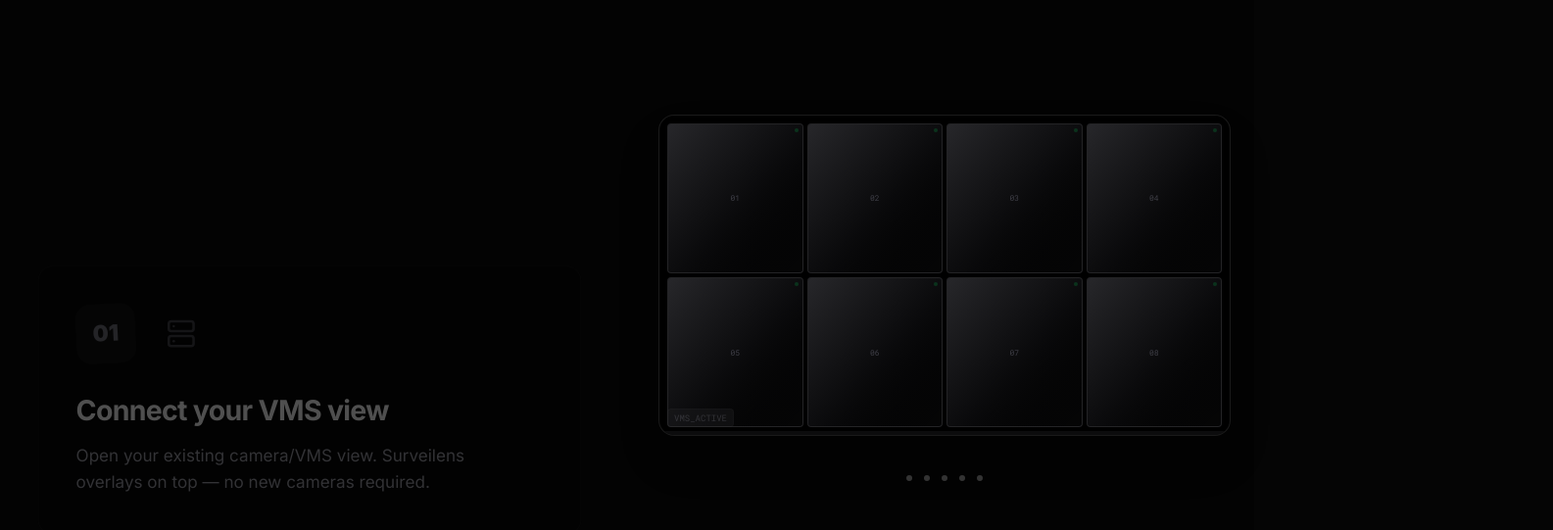
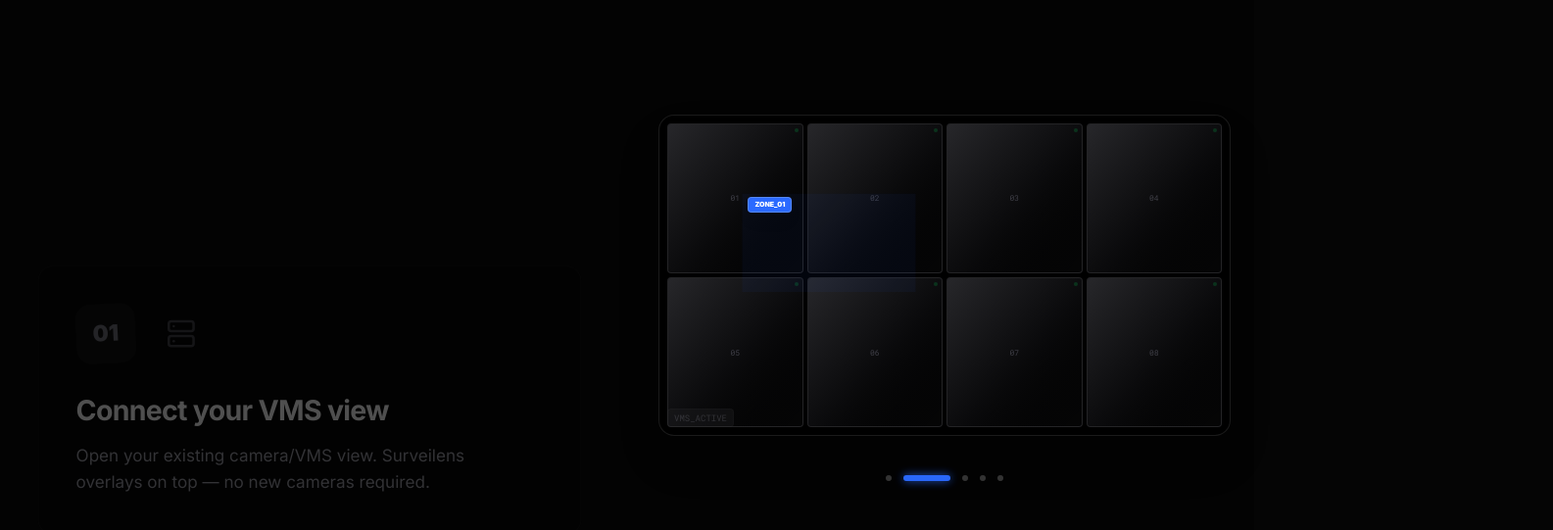
Before and after one commit to ajohn12151/SurveiLens-Website, a Next.js app: page / in a window 1280 px wide. Shown: the part 5106-5647 px from the top of the page at 98% size, 1585 px wide, since content can reach past the window. Built offline with nearby package versions, Linux system fonts and the light colour scheme.

Commit message:
Fix broken animations and faint visuals in How to Start section

```diff
--- a/src/components/sections/HowToUseScroll.tsx
+++ b/src/components/sections/HowToUseScroll.tsx
@@ -51,35 +51,29 @@ const STEPS: Step[] = [
     },
 ];
 
-const HowToUseVisual = ({ activeIndex, currentStep, totalSteps, isMobile = false }: { activeIndex: number, currentStep: number, totalSteps: number, isMobile?: boolean }) => {
+const HowToUseVisual = ({ activeIndex, currentStep, sectionInView, isMobile = false }: { activeIndex: number, currentStep: number, sectionInView: boolean, isMobile?: boolean }) => {
     // Cinematic Step 1 logic: Show black for 1000ms, then reveal grid
-    // For mobile, we use a local ref because each card has its own visual component
     const [isRevealed, setIsRevealed] = useState(false);
-    const containerRef = useRef<HTMLDivElement>(null);
 
     useEffect(() => {
-        // If this specific visual component is the active one in the scroll sequence
-        if (activeIndex === currentStep) {
-            // Delay the reveal for Step 1 aesthetic
+        // Trigger reveal only when section is in view and we are on the relevant step
+        if (sectionInView && activeIndex === currentStep) {
             const timer = setTimeout(() => setIsRevealed(true), 1000);
             return () => clearTimeout(timer);
         } else if (activeIndex > currentStep) {
-            // Already passed this step, keep it revealed but static
+            // If we've already passed this step, keep it revealed
             setIsRevealed(true);
-        } else {
-            // Step not reached yet or inactive
+        } else if (!sectionInView && activeIndex === 0) {
+            // Reset Step 1 if scrolled completely away
             setIsRevealed(false);
         }
-    }, [activeIndex, currentStep]);
+    }, [activeIndex, currentStep, sectionInView]);
 
     return (
-        <div
-            ref={containerRef}
-            className={cn(
-                "relative w-full rounded-2xl border border-white/10 bg-black overflow-hidden shadow-2xl transition-all duration-700 mx-auto",
-                isMobile ? "aspect-[16/10]" : "aspect-video"
-            )}
-        >
+        <div className={cn(
+            "relative w-full rounded-2xl border border-white/10 bg-black overflow-hidden shadow-2xl transition-all duration-700 mx-auto",
+            isMobile ? "aspect-[16/10]" : "aspect-video"
+        )}>
             {/* --- BASE: Camera Mosaic Grid (Cinematic Reveal) --- */}
             <div className={cn(
                 "absolute inset-0 grid gap-1 p-2 transition-all duration-1000 ease-out",
@@ -131,7 +125,7 @@ const HowToUseVisual = ({ activeIndex, currentStep, totalSteps, isMobile = false
 
                 {/* --- Step 2: SVG Zone Drawing --- */}
                 <div className={cn(
-                    "absolute inset-0 transition-opacity duration-700",
+                    "absolute inset-0 transition-all duration-700",
                     activeIndex >= 1 ? "opacity-100 translate-y-0" : "opacity-0 translate-y-2 pointer-events-none"
                 )}>
                     <svg className="absolute inset-0 w-full h-full" viewBox="0 0 100 100" preserveAspectRatio="none">
@@ -203,10 +197,10 @@ const HowToUseVisual = ({ activeIndex, currentStep, totalSteps, isMobile = false
                     activeIndex >= 4 ? "opacity-100 translate-y-0" : "opacity-0 translate-y-6"
                 )}>
                     <div className="flex gap-1.5">
-                        <button className="flex-1 py-2 text-[8px] font-black uppercase tracking-tight bg-zinc-900 text-zinc-500 rounded-lg border border-white/5 transition-colors hover:text-white">
+                        <button className="flex-1 py-3 text-[8px] font-bold uppercase tracking-tight bg-zinc-900 text-zinc-500 rounded-lg border border-white/5 transition-colors hover:text-white">
                             DISMISS
                         </button>
-                        <button className="flex-[2] py-2 text-[8px] font-black uppercase tracking-tight bg-surveilens-blue text-white rounded-lg shadow-lg border border-white/10 transition-all hover:bg-blue-600">
+                        <button className="flex-[2] py-3 text-[8px] font-bold uppercase tracking-tight bg-surveilens-blue text-white rounded-lg shadow-lg border border-white/10 transition-all hover:bg-blue-600">
                             ESCALATE_NOW →
                         </button>
                     </div>
@@ -214,11 +208,11 @@ const HowToUseVisual = ({ activeIndex, currentStep, totalSteps, isMobile = false
             </div>
 
             {/* --- Initialization Overlay (Cinematic Step 1) --- */}
-            {currentStep === 0 && activeIndex === 0 && !isRevealed && (
+            {activeIndex === 0 && !isRevealed && (
                 <div className="absolute inset-0 bg-black z-[25] flex items-center justify-center">
-                    <div className="flex flex-col items-center gap-3 animate-fade-in">
+                    <div className="flex flex-col items-center gap-3">
                         <div className="relative h-1 w-32 sm:w-48 bg-white/5 rounded-full overflow-hidden">
-                            <div className="h-full bg-surveilens-blue animate-[scan_1.5s_linear_infinite]" style={{ width: '40%' }} />
+                            <div className="h-full bg-surveilens-blue animate-[scan_1s_linear_infinite]" style={{ width: '40%' }} />
                         </div>
                         <div className="flex items-center gap-2">
                             <span className="w-1.5 h-1.5 bg-surveilens-blue rounded-full animate-ping" />
@@ -229,44 +223,36 @@ const HowToUseVisual = ({ activeIndex, currentStep, totalSteps, isMobile = false
                     </div>
                 </div>
             )}
-
-            {/* Base Progress Indicator - Only on Desktop sticky visual */}
-            {!isMobile && (
-                <div className="absolute bottom-0 left-0 right-0 h-1 bg-zinc-900/50 z-50">
-                    <div
-                        className="h-full bg-surveilens-blue transition-all duration-700 shadow-[0_0_15px_rgba(43,106,255,1)]"
-                        style={{ width: `${((activeIndex + 1) / totalSteps) * 100}%` }}
-                    />
-                </div>
-            )}
         </div>
     )
 }
 
 export const HowToUseScroll = () => {
-    // Start at -1 to prevent premature animation
-    const [activeIndex, setActiveIndex] = useState(-1);
+    // Restore default to 0 to prevent faint visuals on load
+    const [activeIndex, setActiveIndex] = useState(0);
+    const [sectionInView, setSectionInView] = useState(false);
     const sectionRef = useRef<HTMLDivElement>(null);
     const cardRefs = useRef<(HTMLDivElement | null)[]>([]);
 
-    // Use IntersectionObserver for mobile cards to trigger their own animations
-    const [visibleSteps, setVisibleSteps] = useState<number[]>([]);
+    useEffect(() => {
+        // Desktop scroll and global section visibility logic
+        const observer = new IntersectionObserver(
+            ([entry]) => {
+                setSectionInView(entry.isIntersecting);
+            },
+            { threshold: 0.2 } // Section is partially visible
+        );
 
-    useEffect(() => {
-        // Desktop scroll logic
+        if (sectionRef.current) {
+            observer.observe(sectionRef.current);
+        }
+
         const handleScroll = () => {
             if (window.innerWidth < 1024) return;
 
             const viewportCenter = window.innerHeight / 2;
-            let closestIndex = -1;
+            let closestIndex = 0;
             let closestDistance = Infinity;
-
-            // Only track if the section is in the viewport
-            const sectionRect = sectionRef.current?.getBoundingClientRect();
-            if (!sectionRect || sectionRect.top > window.innerHeight || sectionRect.bottom < 0) {
-                if (activeIndex !== -1) setActiveIndex(-1);
-                return;
-            }
 
             cardRefs.current.forEach((card, index) => {
                 if (!card) return;
@@ -274,7 +260,7 @@ export const HowToUseScroll = () => {
                 const cardCenter = rect.top + rect.height / 2;
                 const distance = Math.abs(cardCenter - viewportCenter);
 
-                if (distance < closestDistance && distance < viewportCenter) {
+                if (distance < closestDistance) {
                     closestDistance = distance;
                     closestIndex = index;
                 }
@@ -285,29 +271,11 @@ export const HowToUseScroll = () => {
             }
         };
 
-        // Mobile intersection observer
-        const observers: IntersectionObserver[] = [];
-        if (window.innerWidth < 1024) {
-            cardRefs.current.forEach((card, index) => {
-                if (!card) return;
-                const observer = new IntersectionObserver(
-                    ([entry]) => {
-                        if (entry.isIntersecting) {
-                            setVisibleSteps(prev => [...new Set([...prev, index])]);
-                        }
-                    },
-                    { threshold: 0.6 } // Card must be 60% visible to trigger
-                );
-                observer.observe(card);
-                observers.push(observer);
-            });
-        }
-
         window.addEventListener("scroll", handleScroll, { passive: true });
         handleScroll();
         return () => {
             window.removeEventListener("scroll", handleScroll);
-            observers.forEach(o => o.disconnect());
+            observer.disconnect();
         };
     }, [activeIndex]);
 
@@ -371,7 +339,8 @@ export const HowToUseScroll = () => {
                         <div className="w-full">
                             <HowToUseVisual
                                 activeIndex={activeIndex}
-                                currentStep={activeIndex} // On desktop, visual is unified
+                                currentStep={activeIndex}
+                                sectionInView={sectionInView}
                                 totalSteps={STEPS.length}
                             />
 
@@ -398,15 +367,15 @@ export const HowToUseScroll = () => {
                     {STEPS.map((step, i) => (
                         <div
                             key={step.id}
-                            ref={(el) => { if (cardRefs.current) cardRefs.current[i] = el; }}
                             className="space-y-8 opacity-0 animate-[fade-in-up_1s_ease-out_forwards]"
                             style={{ animationDelay: `${i * 150}ms` }}
                         >
-                            {/* Mobile Visual - each card has its own local reveal state via visibleSteps */}
+                            {/* Mobile Visual - each card has its own local reveal state */}
                             <div className="px-2">
                                 <HowToUseVisual
-                                    activeIndex={visibleSteps.includes(i) ? i : -1}
+                                    activeIndex={i}
                                     currentStep={i}
+                                    sectionInView={sectionInView}
                                     totalSteps={STEPS.length}
                                     isMobile={true}
                                 />
```
